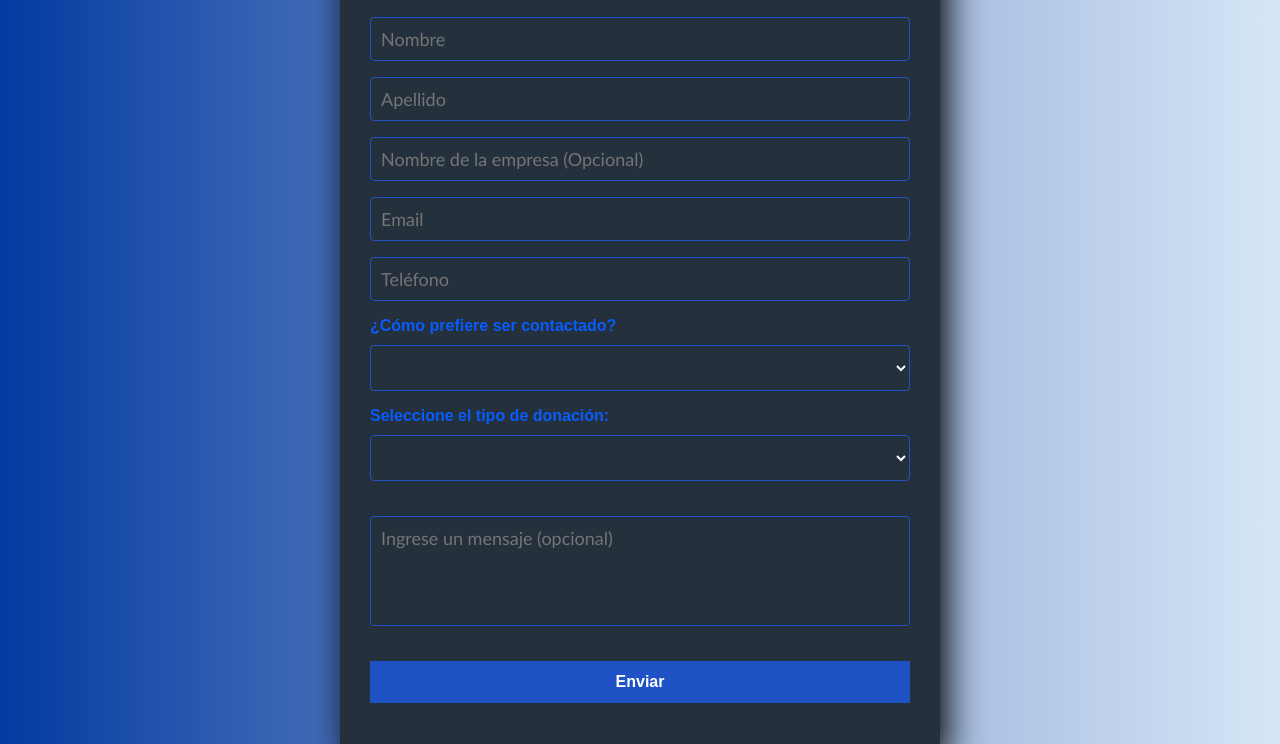
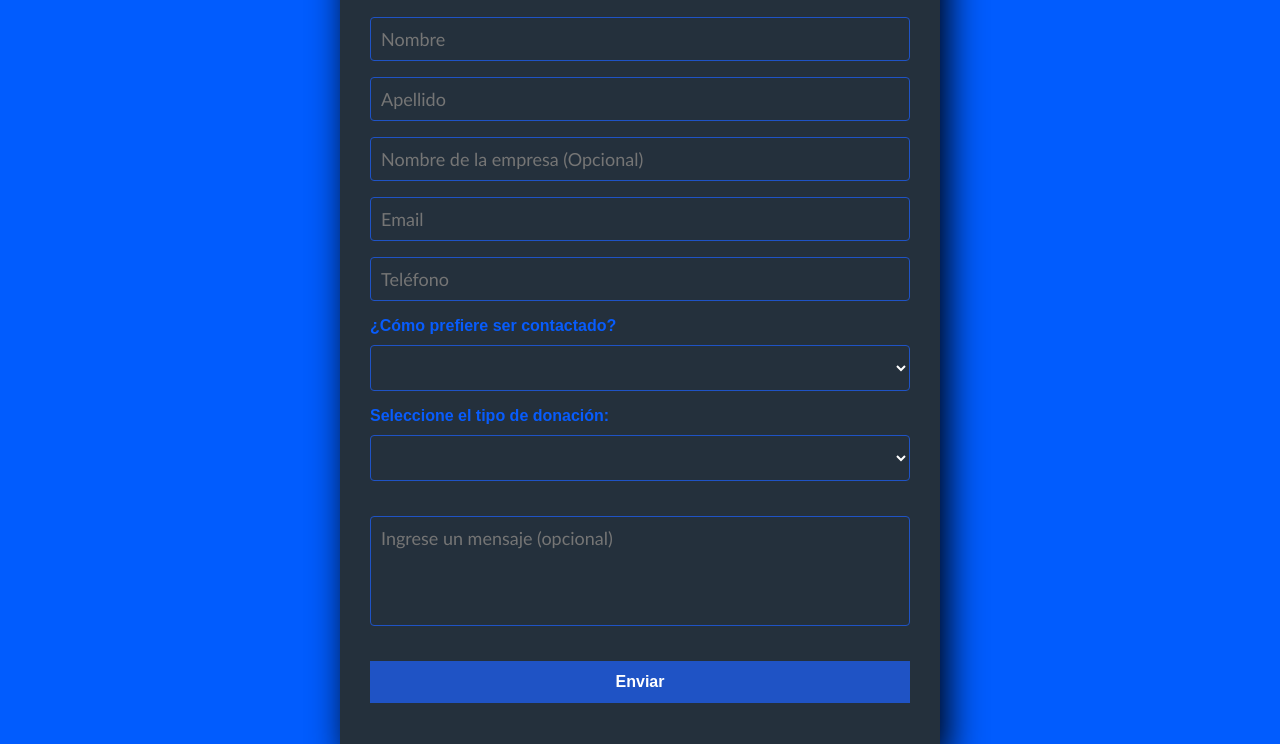
Before and after one commit to TamaraAbarza/formulario-wingu, a plain HTML site: page index.html in a window 1280 px wide. Shown: the part 236-980 px from the top of the page. Drawn offline with Linux system fonts and the light colour scheme.

Commit message:
Update style.css

```diff
--- a/style.css
+++ b/style.css
@@ -7,7 +7,7 @@
   body {
     background-color: #085cfc;
 
-    background: linear-gradient(90deg, #033aa0, #7e9acf, #d5e6f6);
+    background-color:#015cfe;background: linear-gradient(90deg,#015cfe 0%,#0100a6 100%)
     background-size: cover;
 
   }
```
